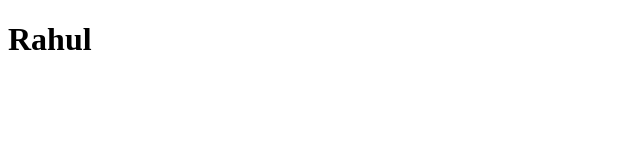
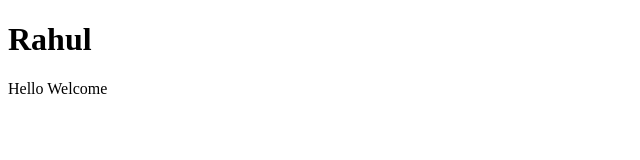
Before and after one commit to RAHULISLOGGEDIN/Newton, a plain HTML site: page index.html in a window 1280 px wide. Shown: the whole page, without its empty margins (0-640 px from the left). Drawn offline with Linux system fonts and the light colour scheme.

Commit message:
Update index.html

```diff
--- a/index.html
+++ b/index.html
@@ -7,5 +7,6 @@
   </head>
   <body>
     <h1>Rahul</h1>
+    <p>Hello Welcome</p>
   </body>
 </html>
```
